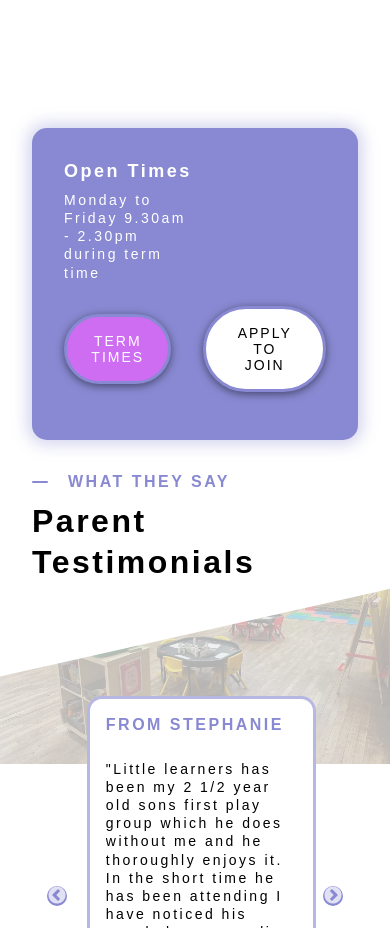
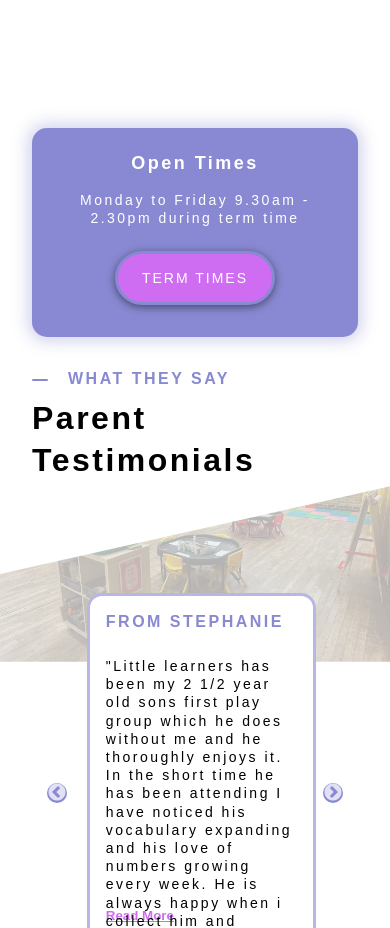
Before and after one commit to curveservices/little-learners, a React (Vite) app: page / in a window 390 px wide. Shown: the part 5760-6688 px from the top of the page. Built offline with nearby package versions, Linux system fonts and the light colour scheme.

Commit message:
Refactor CallToAction component for improved responsiveness and styling adjustments

```diff
--- a/src/components/cta/index.jsx
+++ b/src/components/cta/index.jsx
@@ -22,11 +22,9 @@ const CallToAction = ({
         <Button
           text={text1}
           link={link1}
-          target="_blank"
           background="var(--secondary)"
           color="#fff"
         />
-        <Button text={text2} link={link2} display={display} />
       </div>
     </div>
   );
--- a/src/components/cta/index.scss
+++ b/src/components/cta/index.scss
@@ -23,22 +23,20 @@
   .cta {
     flex-direction: column;
     gap: 1rem;
-    margin: 2em 0;
-    padding: 2rem;
-    .text-container {
+    margin: 2rem 0;
+    padding: 1rem;
+    .cta-container {
       max-width: 100%;
+      text-align: center;
       .cta-title {
-        padding: 1rem 0;
-        font-size: 1.5rem;
-      }
-      .cta-p {
-        margin: 0rem;
-        padding: 0rem;
-        font-size: 14px;
+        padding: 0.5rem 0;
       }
     }
     .btn-container {
+      display: flex;
       padding-bottom: 1rem;
+      align-items: center;
+      justify-content: center;
     }
   }
 }
```
